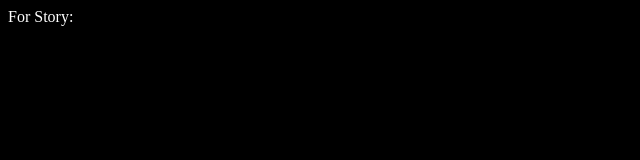
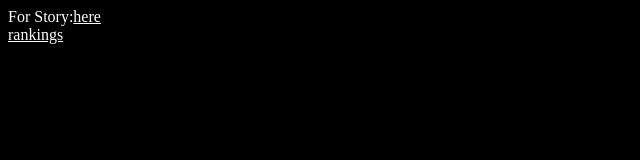
Before and after one commit to Krill-TGK/krill-tgk.github.io, a plain HTML site: page index.html in a window 1280 px wide. Shown: the whole page, without its empty margins (0-640 px from the left). Drawn offline with Linux system fonts and the light colour scheme.

Commit message:
MUVH BETTA

```diff
--- a/index.html
+++ b/index.html
@@ -13,5 +13,5 @@
             color: white;
           }
         </style>
-    For Story:<a href=".story.html"> </a> <br>
-    <a href="Ranking.html"></a>
+    For Story:<a href="./story.html">here</a> <br>
+    <a href="./Ranking.html">rankings</a>
```
